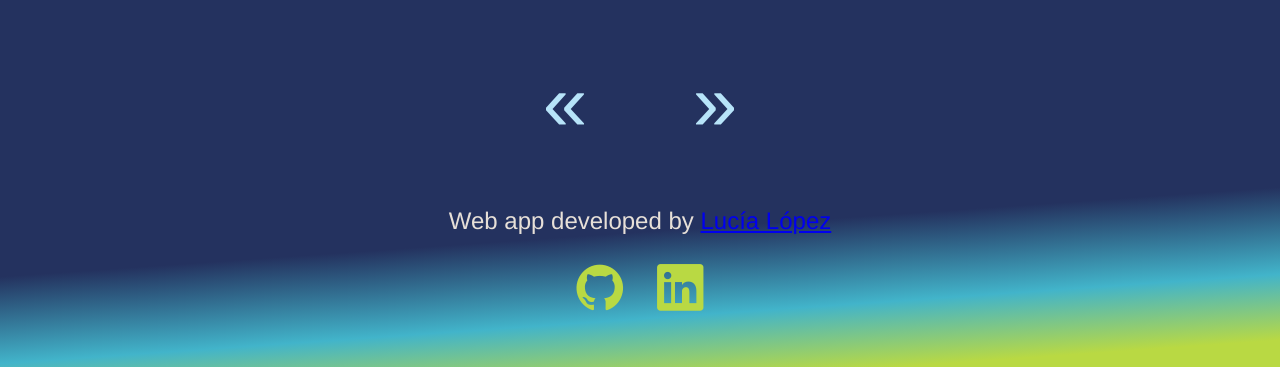
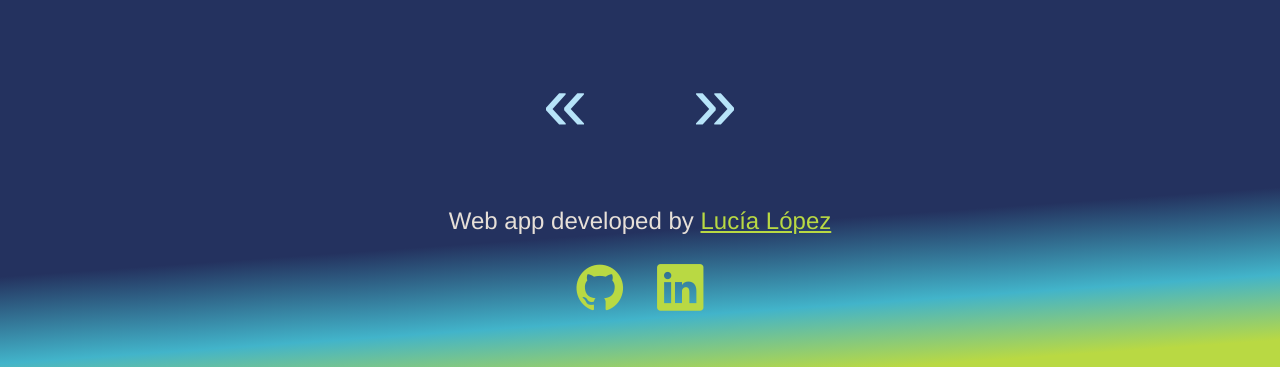
Before and after one commit to zhuzilu/rick-morty-api, a website: page www/index.html in a window 1280 px wide. Shown: the part 824-1191 px from the top of the page. Drawn offline with nearby package versions, Linux system fonts and the light colour scheme; no server answers.

Commit message:
Update styles.css

```diff
--- a/www/css/styles.css
+++ b/www/css/styles.css
@@ -131,6 +131,9 @@ footer p {
     font-size: 3.5rem;
     color:var(--acid-green);
 }
+a{
+    color:var(--acid-green);
+}
 a:visited{
     color:var(--acid-green);
 }
```
